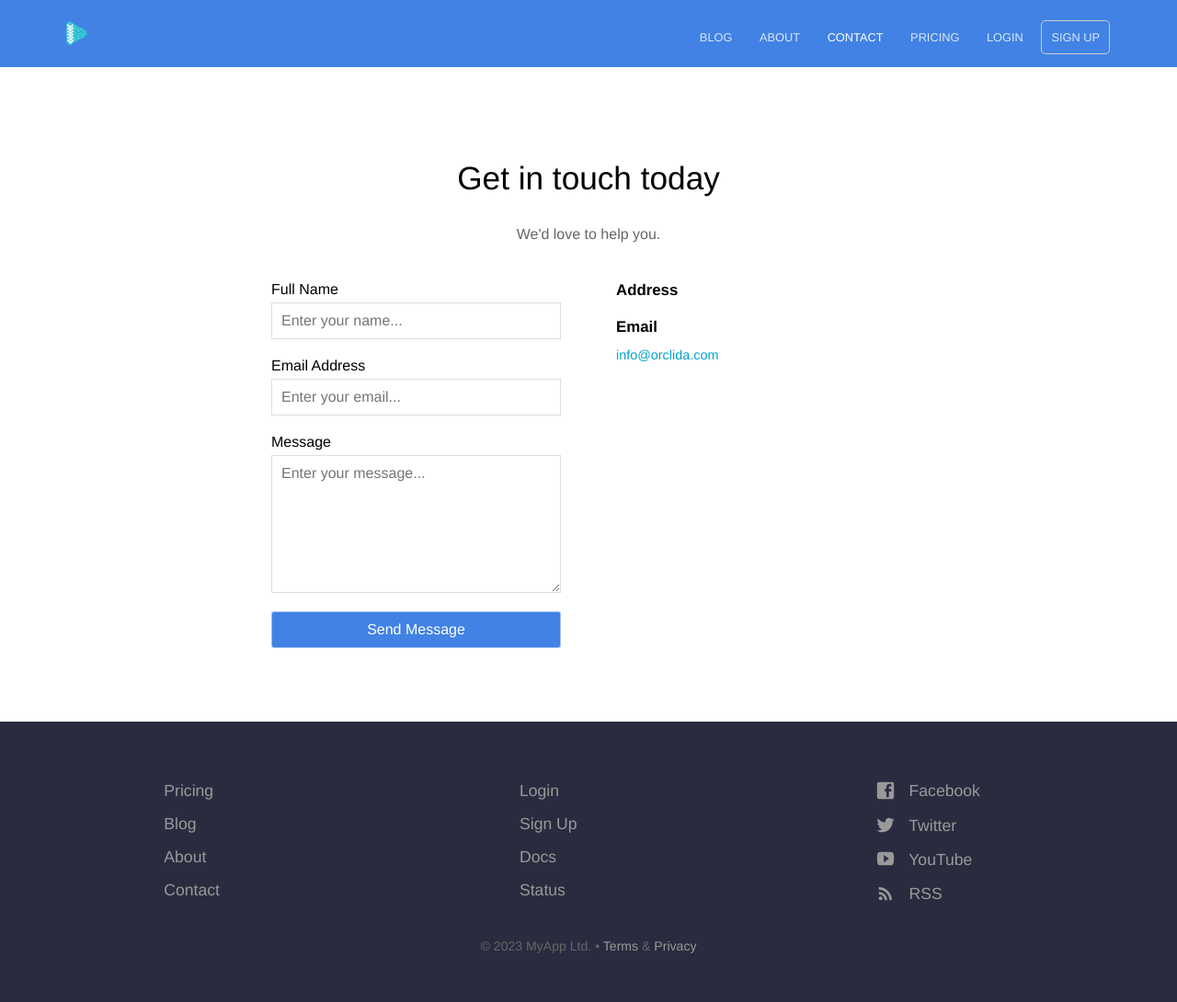
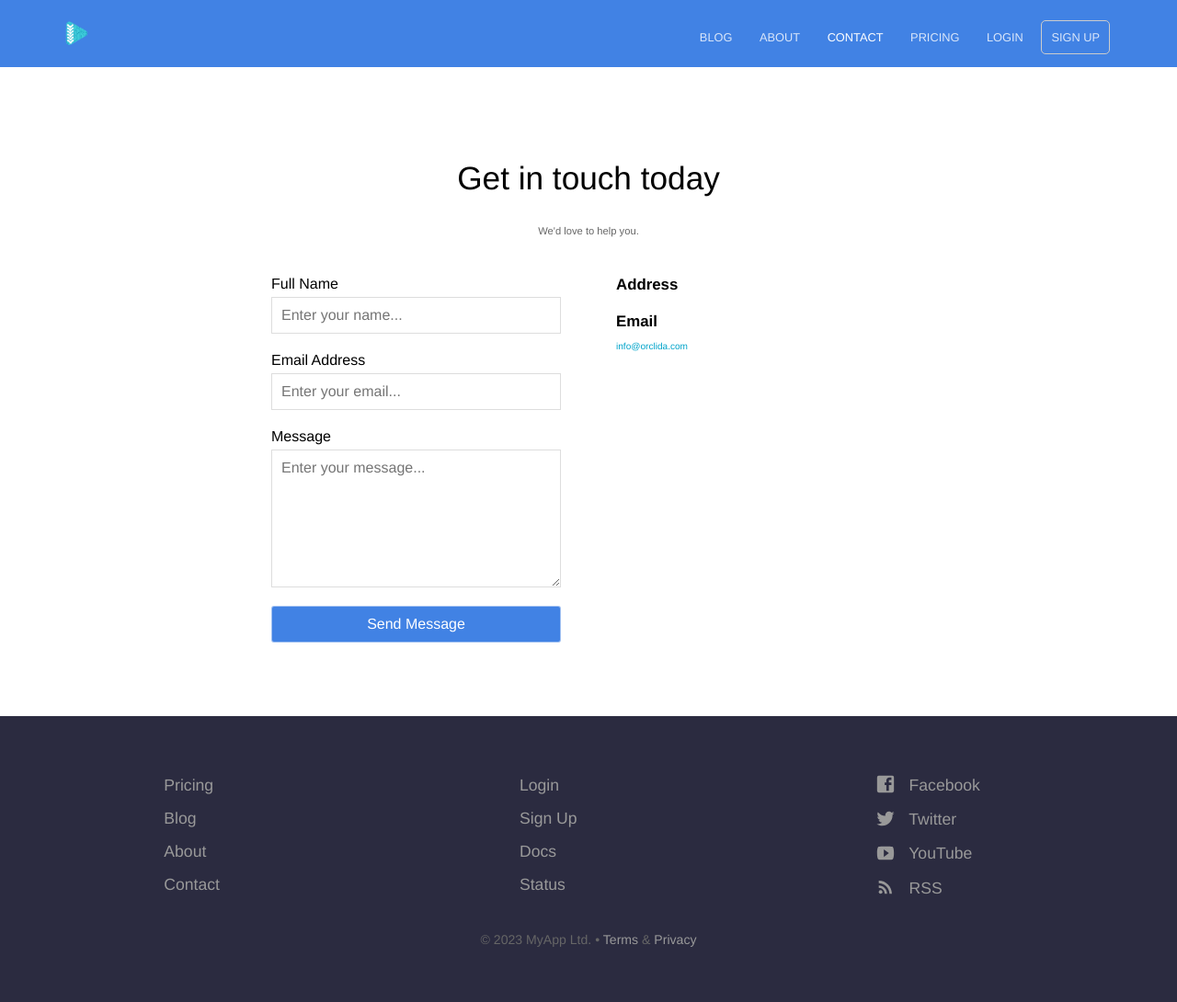
Before and after one commit to STIERTH1/orclida_dev.github.io, a Jekyll site: the page built from contact.html, in a window 1280 px wide. Shown: the whole page at 92% size. Built offline with Jekyll 4.4.1, drawn with Linux system fonts in a browser that asks for light colours.

Commit message:
Update elements.scss

```diff
--- a/_sass/elements.scss
+++ b/_sass/elements.scss
@@ -46,7 +46,7 @@ h3 {
 
 
 p, address {
-	font-size: 1.0em;
+	font-size: 0.7em;
 	color: #666;
 	margin-bottom: 20px;
 	font-weight: 300;
```
